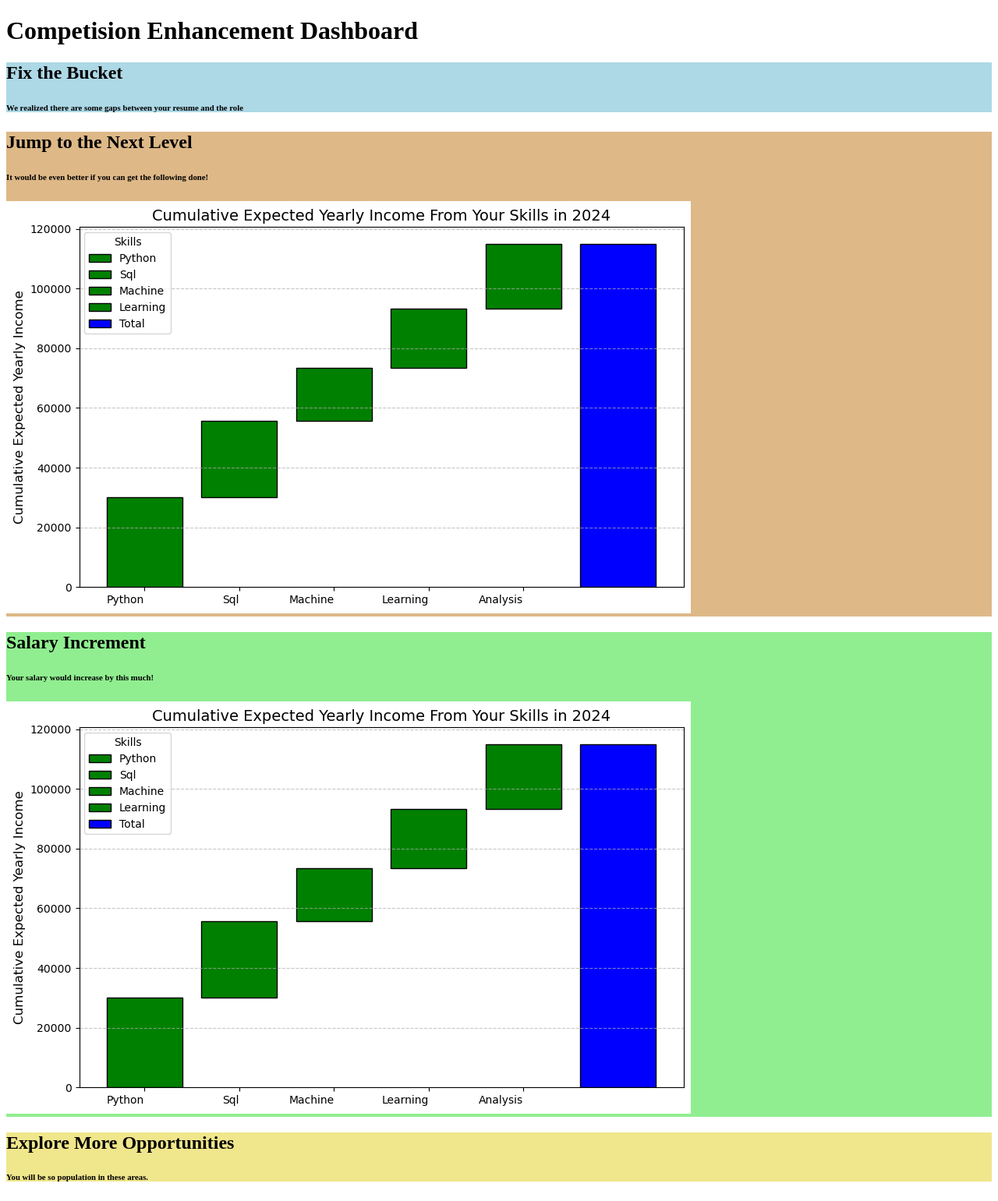
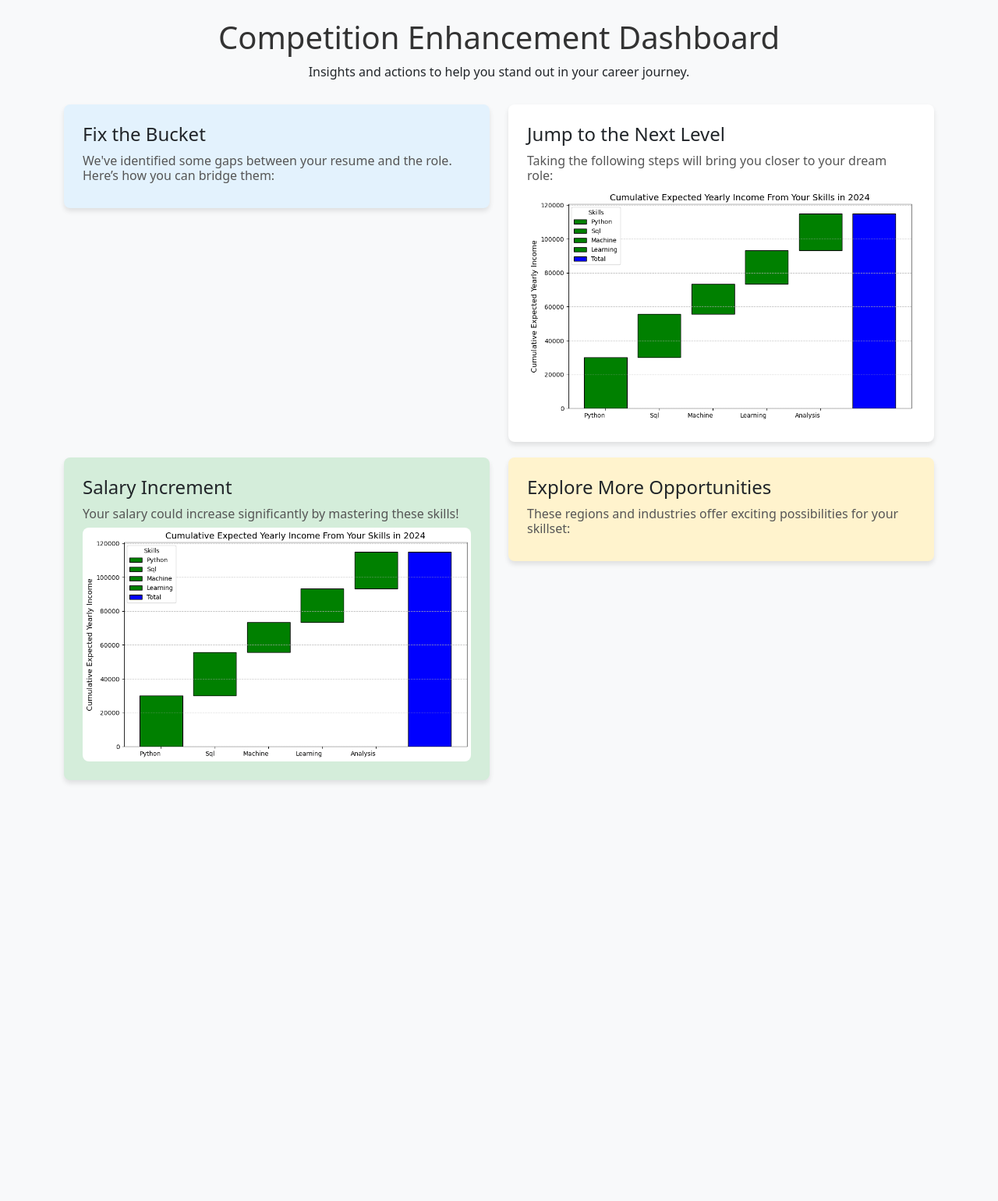
Before and after one commit to cathylyirang/copy_IDS706_final_project_mady, a Flask app: page /improvement/1 in a window 1280 px wide. Shown: the whole page at 78% size. After the commit the page ends 1005 px from the top, so only its background shows below. Run offline with Flask 3, Linux system fonts and the light colour scheme; parts of the project's set-up code (start-up, migrations or seed data) failed here and were passed over.

Commit message:
Update Improvement_Dashboard.html

```diff
--- a/Templates/Improvement_Dashboard.html
+++ b/Templates/Improvement_Dashboard.html
@@ -1,41 +1,87 @@
-
 <!DOCTYPE html>
 <html lang="en">
 <head>
     <meta charset="UTF-8">
     <meta name="viewport" content="width=device-width, initial-scale=1.0">
-    <title>Improvement</title>
+    <title>Improvement Dashboard</title>
+    <!-- Bootstrap CSS -->
+    <link href="https://cdn.jsdelivr.net/npm/bootstrap@5.3.0-alpha3/dist/css/bootstrap.min.css" rel="stylesheet">
+    <style>
+        body {
+            background-color: #f8f9fa;
+        }
+        .dashboard-header {
+            text-align: center;
+            margin-bottom: 30px;
+        }
+        .dashboard-header h1 {
+            font-size: 2.5rem;
+            color: #333;
+        }
+        .card {
+            margin-bottom: 20px;
+            border: none;
+            border-radius: 8px;
+            box-shadow: 0px 4px 6px rgba(0, 0, 0, 0.1);
+        }
+        .card h2 {
+            font-size: 1.5rem;
+            margin-bottom: 10px;
+        }
+        .card h6 {
+            color: #555;
+        }
+        .card img {
+            border-radius: 8px;
+        }
+    </style>
 </head>
-<body class="container mt-4">
+<body>
+    <div class="container mt-4">
+        <!-- Header -->
+        <div class="dashboard-header">
+            <h1>Competition Enhancement Dashboard</h1>
+            <p>Insights and actions to help you stand out in your career journey.</p>
+        </div>
 
-    <h1>Competision Enhancement Dashboard</h1>
         <div class="row">
-            <!-- Recommendation from AI -->
-            <div class="col-md-6" style="background-color: lightblue;">
-                <h2>Fix the Bucket</h2>
-                <h6>We realized there are some gaps between your resume and the role</h6>
+            <!-- Resume Gaps Analysis -->
+            <div class="col-md-6">
+                <div class="card p-4" style="background-color: #e3f2fd;">
+                    <h2>Fix the Bucket</h2>
+                    <h6>We've identified some gaps between your resume and the role. Here’s how you can bridge them:</h6>
+                </div>
             </div>
 
-            <!-- Similarity bar chart -->
-            <div class="col-md-6" style="background-color: burlywood;">
-                <h2>Jump to the Next Level</h2>
-                <h6>It would be even better if you can get the following done!</h6>
-                <img src="{{ url_for('static', filename='fig/skill_income_waterfall.png') }}" alt="Skill Demand Over The Country" class="img-fluid">
+            <!-- Similarity Bar Chart -->
+            <div class="col-md-6">
+                <div class="card p-4">
+                    <h2>Jump to the Next Level</h2>
+                    <h6>Taking the following steps will bring you closer to your dream role:</h6>
+                    <img src="{{ url_for('static', filename='fig/skill_income_waterfall.png') }}" alt="Skill Improvement Chart" class="img-fluid">
+                </div>
             </div>
 
-            <!-- Salary Increment -->
-            <div class="col-md-6" style="background-color: lightgreen;">
-                <h2>Salary Increment</h2>
-                <h6>Your salary would increase by this much!</h6>
-                <img src="{{ url_for('static', filename='fig/skill_income_waterfall.png') }}" alt="Skill Demand Over The Country" class="img-fluid">
+            <!-- Salary Increment Potential -->
+            <div class="col-md-6">
+                <div class="card p-4" style="background-color: #d4edda;">
+                    <h2>Salary Increment</h2>
+                    <h6>Your salary could increase significantly by mastering these skills!</h6>
+                    <img src="{{ url_for('static', filename='fig/skill_income_waterfall.png') }}" alt="Salary Improvement Chart" class="img-fluid">
+                </div>
             </div>
 
-            <!-- More opportunities  -->
-            <div class="col-md-6" style="background-color: khaki;">
-                <h2>Explore More Opportunities</h2>
-                <h6>You will be so population in these areas.</h6>
+            <!-- Additional Opportunities -->
+            <div class="col-md-6">
+                <div class="card p-4" style="background-color: #fff3cd;">
+                    <h2>Explore More Opportunities</h2>
+                    <h6>These regions and industries offer exciting possibilities for your skillset:</h6>
+                </div>
             </div>
         </div>
+    </div>
 
+    <!-- Bootstrap JS -->
+    <script src="https://cdn.jsdelivr.net/npm/bootstrap@5.3.0-alpha3/dist/js/bootstrap.bundle.min.js"></script>
 </body>
 </html>
```
